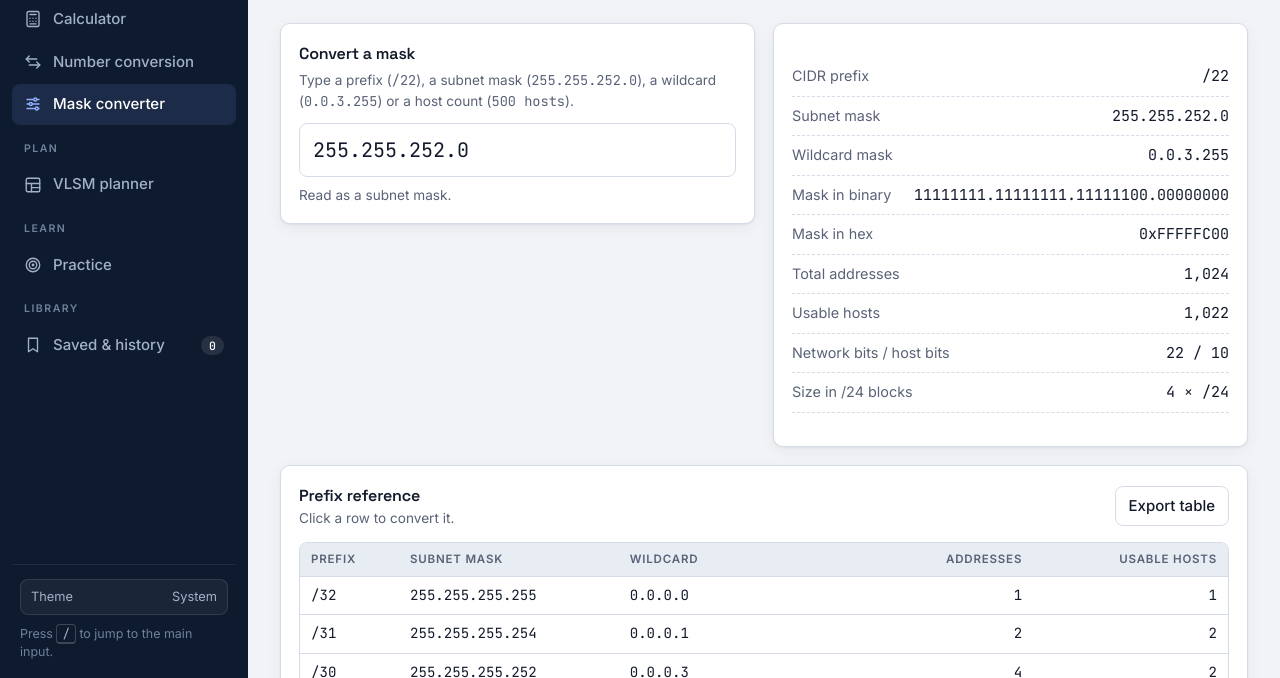
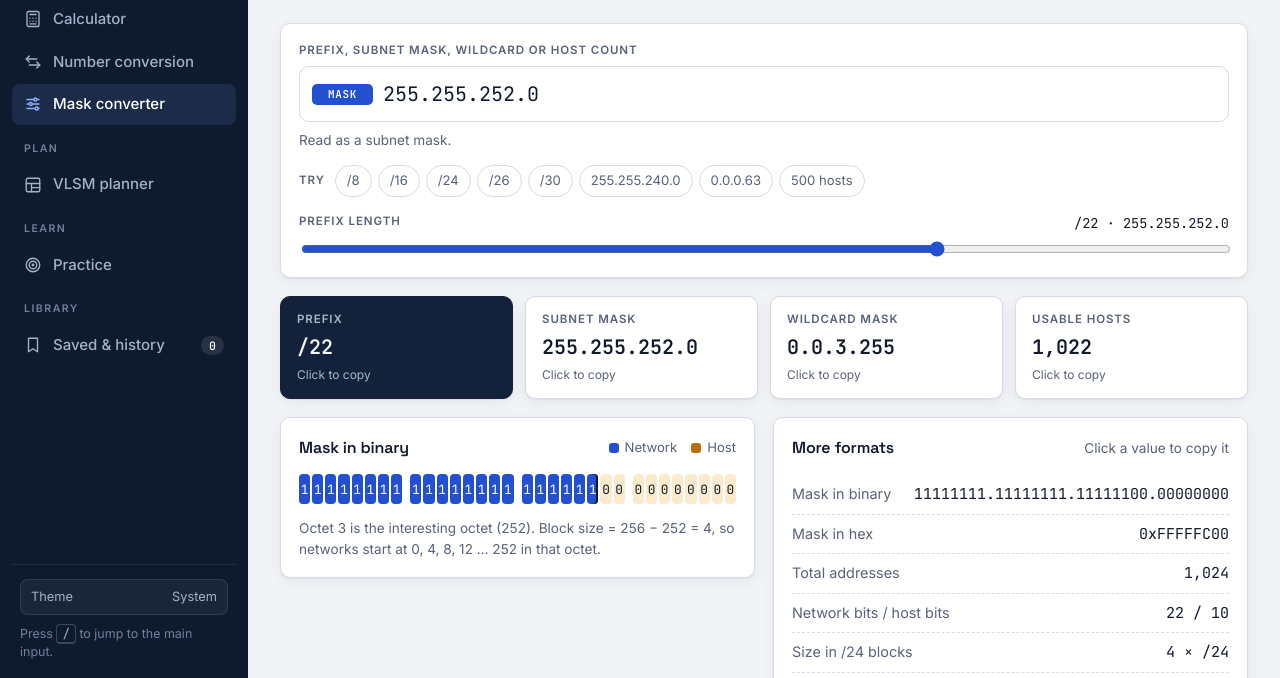
Before and after one commit to Elviera101/SubnetCalculator, a plain HTML site: page index.html in a window 1280 px wide. Both pictures are taken after a click on the button "Mask converter". Shown: the part 122-800 px from the top of the page. Drawn offline with Linux system fonts and the light colour scheme.

Commit message:
Trim calculator details, solid network card, redesign Mask converter

```diff
--- a/index.html
+++ b/index.html
@@ -113,7 +113,6 @@ body::before{content:"";position:fixed;inset:0 0 auto;height:env(safe-area-inset
 
 /* calculator hero */
 .hero{background:var(--hero);color:var(--hero-ink);border-radius:12px;padding:22px 26px;display:flex;flex-wrap:wrap;justify-content:space-between;align-items:center;gap:18px 32px;position:relative;overflow:hidden;box-shadow:var(--shadow)}
-.hero::after{content:"";position:absolute;right:-70px;top:-130px;width:320px;height:320px;border-radius:50%;border:64px solid rgba(255,255,255,.04);pointer-events:none}
 .hero .eyebrow{color:var(--hero-accent)}
 .hero-main{position:relative;z-index:1;min-width:0}
 .hero-cidr{display:flex;align-items:baseline;gap:8px;font-family:var(--f-mono);margin-top:4px;flex-wrap:wrap}
@@ -262,6 +261,19 @@ td.on{background:var(--net-soft);font-weight:600}
 .nib:hover{background:var(--sunken)}
 .nib b{font-family:var(--f-mono);font-size:1.25rem;color:var(--net)}
 .nib span{font-family:var(--f-mono);font-size:.78rem;color:var(--muted)}
+
+/* mask converter */
+.mk-kind{margin-right:4px;min-width:5.6em;text-align:center;background:var(--net);color:var(--net-ink)}
+.mk-tiles{display:grid;grid-template-columns:repeat(4,minmax(0,1fr));gap:12px}
+@media (max-width:760px){.mk-tiles{grid-template-columns:repeat(2,minmax(0,1fr))}}
+.tile{display:grid;gap:4px;text-align:left;background:var(--surface);border:1px solid var(--line);border-radius:10px;padding:14px 16px;cursor:copy;box-shadow:var(--shadow);min-width:0}
+.tile b{font-family:var(--f-mono);font-size:1.25rem;font-weight:600;overflow-wrap:anywhere}
+.tile small{font-size:.75rem;color:var(--muted)}
+.tile:hover{border-color:var(--net)}
+.tile:hover small{color:var(--net)}
+.tile.lead{background:var(--hero);border-color:var(--hero);color:var(--hero-ink)}
+.tile.lead .label,.tile.lead small{color:var(--hero-muted)}
+#mask-table-wrap{position:relative}
 
 /* vlsm */
 .vrows{display:grid;gap:8px}
@@ -378,7 +390,7 @@ pre.preview{margin:0;max-height:260px;overflow:auto;background:var(--sunken);bor
     </div>
     <div class="hero" id="calc-hero"></div>
     <div class="panel">
-      <div class="panel-head"><h3>All details</h3><span class="small muted">Click a value to copy it</span></div>
+      <div class="panel-head"><h3>Details</h3><span class="small muted">Click a value to copy it. Export includes binary, hex and more.</span></div>
       <dl class="kv" id="calc-kv"></dl>
     </div>
   </section>
@@ -450,21 +462,35 @@ pre.preview{margin:0;max-height:260px;overflow:auto;background:var(--sunken);bor
 
   <!-- MASKS -->
   <section class="view" id="v-masks" data-view="masks" hidden>
+    <div class="panel mk-main">
+      <label class="label" for="mask-in" style="display:block;margin-bottom:7px">Prefix, subnet mask, wildcard or host count</label>
+      <div class="cv-box"><span class="cv-tag mk-kind" id="mask-kind">MASK</span><input type="text" id="mask-in" value="255.255.252.0" spellcheck="false" autocomplete="off"></div>
+      <p class="small muted" id="mask-detected" style="margin-top:8px"></p>
+      <p class="err" id="mask-err" hidden></p>
+      <div class="chips cv-examples" id="mask-examples"><span class="label">Try</span></div>
+      <div class="field" style="margin-top:16px">
+        <div style="display:flex;justify-content:space-between;gap:10px"><label class="label" for="mask-slider">Prefix length</label><span class="mono small" id="mask-slider-out"></span></div>
+        <input type="range" id="mask-slider" min="0" max="32" value="22">
+      </div>
+    </div>
+
+    <div class="mk-tiles" id="mask-tiles"></div>
+
     <div class="cols-even">
       <div class="panel">
-        <h3 style="margin-bottom:4px">Convert a mask</h3>
-        <p class="muted small" style="margin-bottom:12px">Type a prefix (<span class="mono">/22</span>), a subnet mask (<span class="mono">255.255.252.0</span>), a wildcard (<span class="mono">0.0.3.255</span>) or a host count (<span class="mono">500 hosts</span>).</p>
-        <input type="text" class="big" id="mask-in" value="255.255.252.0" spellcheck="false" autocomplete="off">
-        <p class="small muted" id="mask-detected" style="margin-top:8px"></p>
-        <p class="err" id="mask-err" hidden></p>
+        <div class="panel-head"><h3>Mask in binary</h3><div class="legend"><span style="--c:var(--net)">Network</span><span style="--c:var(--host)">Host</span></div></div>
+        <div class="bits static" id="mask-bits"></div>
+        <p class="note" id="mask-block" style="margin-top:14px"></p>
       </div>
       <div class="panel">
+        <div class="panel-head"><h3>More formats</h3><span class="small muted">Click a value to copy it</span></div>
         <dl class="kv" id="mask-kv" style="grid-template-columns:minmax(0,1fr)"></dl>
       </div>
     </div>
+
     <div class="panel">
-      <div class="panel-head"><div><h3>Prefix reference</h3><p class="muted small">Click a row to convert it.</p></div><button class="btn" id="mask-export">Export table</button></div>
-      <div class="tbl-wrap tbl-scroll"><table id="mask-table"></table></div>
+      <div class="panel-head"><div><h3>Prefix reference</h3><p class="muted small">Every prefix from /32 to /0. Click a row to convert it.</p></div><button class="btn" id="mask-export">Export table</button></div>
+      <div class="tbl-wrap tbl-scroll" id="mask-table-wrap"><table id="mask-table"></table></div>
     </div>
   </section>
 
@@ -899,14 +925,23 @@ function calcKV(){
     ['IP in binary', binDots(c.ip)], ['Mask in binary', binDots(c.mask)],
   ];
 }
+function calcKVShort(){
+  const c=calc(state.ip,state.p);
+  return [
+    ['Subnet mask', ipStr(c.mask)], ['Wildcard mask', ipStr(c.wild)],
+    ['First usable host', ipStr(c.first)], ['Last usable host', ipStr(c.last)],
+    ['Broadcast address', ipStr(c.bc)], ['Total addresses', fmt(c.size)],
+    ['Previous subnet', c.prev===null?'—':ipStr(c.prev)+'/'+c.p], ['Next subnet', c.next===null?'—':ipStr(c.next)+'/'+c.p],
+  ];
+}
 function renderCalc(){
   const c=calc(state.ip,state.p);
   $('#calc-prefix').value=c.p;
   $('#calc-prefix-out').textContent=`/${c.p} · ${ipStr(c.mask)}`;
   renderBits($('#calc-bits'), c.ip, c.p);
   const range = (c.p>=31 || (c.first>>>8)!==(c.last>>>8)) ? `${ipStr(c.first)} – ${ipStr(c.last)}` : `${ipStr(c.first)} – .${c.last&255}`;
-  $('#calc-hero').innerHTML = `<div class="hero-main"><span class="eyebrow">Network</span><div class="hero-cidr"><strong>${ipStr(c.net)}</strong><span>/${c.p}</span></div><p>Hosts ${range} · Broadcast ${ipStr(c.bc)}</p><div class="hero-tags"><span>Mask ${ipStr(c.mask)}</span><span>Class ${esc(classOf(c.ip))}</span><span>${esc(typeOf(c.ip))}</span></div></div><div class="hero-hosts"><span>Usable hosts</span><strong>${fmt(c.usable)}</strong><small>${fmt(c.size)} total addresses</small></div>`;
-  $('#calc-kv').innerHTML = calcKV().map(([k,v])=>`<div><dt>${k}</dt><dd class="copyable" title="Click to copy">${esc(v)}</dd></div>`).join('');
+  $('#calc-hero').innerHTML = `<div class="hero-main"><span class="eyebrow">Network</span><div class="hero-cidr"><strong>${ipStr(c.net)}</strong><span>/${c.p}</span></div><p>Hosts ${range} · Broadcast ${ipStr(c.bc)}</p><div class="hero-tags"><span>Mask ${ipStr(c.mask)}</span><span>Class ${esc(classOf(c.ip))}</span></div></div><div class="hero-hosts"><span>Usable hosts</span><strong>${fmt(c.usable)}</strong><small>${fmt(c.size)} total addresses</small></div>`;
+  $('#calc-kv').innerHTML = calcKVShort().map(([k,v])=>`<div><dt>${k}</dt><dd class="copyable" title="Click to copy">${esc(v)}</dd></div>`).join('');
 }
 $('#calc-in').addEventListener('input',e=>{
   const r=parseCIDR(e.target.value);
@@ -1096,18 +1131,42 @@ function maskKV(p){
   const per24 = p<=24 ? `${fmt(2**(24-p))} × /24` : `1/${2**(p-24)} of a /24`;
   return [['CIDR prefix','/'+p],['Subnet mask',ipStr(m)],['Wildcard mask',ipStr(w)],['Mask in binary',binDots(m)],['Mask in hex',hex(m)],['Total addresses',fmt(2**(32-p))],['Usable hosts',fmt(usableOf(p))],['Network bits / host bits',`${p} / ${32-p}`],['Size in /24 blocks',per24]];
 }
+function maskKind(r){ return /CIDR/.test(r.from)?'CIDR':/hosts/.test(r.from)?'HOSTS':/wildcard/.test(r.from)?'WILDCARD':'MASK'; }
+function maskBlockNote(p){
+  if(p===0) return 'A /0 covers every IPv4 address.';
+  if(p===32) return 'A /32 is a single address, often used for one host or a loopback.';
+  if(p%8===0) return `/${p} ends on an octet boundary. Each subnet is ${fmt(2**(32-p))} addresses, so network addresses step by 1 in octet ${p/8}.`;
+  const k=Math.floor(p/8), mo=(maskOf(p)>>>(24-8*k))&255, blk=256-mo;
+  const starts=[]; for(let v=0; v<256 && starts.length<4; v+=blk) starts.push(v);
+  return `Octet ${k+1} is the interesting octet (${mo}). Block size = 256 − ${mo} = ${blk}, so networks start at ${starts.join(', ')}${256/blk>4?` … ${256-blk}`:''} in that octet.`;
+}
 function renderMask(){
+  const box=$('#mask-in').closest('.cv-box');
   const r=parseMaskAny($('#mask-in').value);
-  $('#mask-in').classList.toggle('invalid',!!r.error); $('#mask-err').hidden=!r.error; $('#mask-err').textContent=r.error||'';
+  box.classList.toggle('invalid',!!r.error); $('#mask-err').hidden=!r.error; $('#mask-err').textContent=r.error||'';
   if(r.error) return;
-  maskP=r.p; $('#mask-detected').textContent=r.from+'.';
-  $('#mask-kv').innerHTML = maskKV(r.p).map(([k,v])=>`<div><dt>${k}</dt><dd class="copyable" title="Click to copy">${esc(v)}</dd></div>`).join('');
-  $$('#mask-table tbody tr').forEach(tr=>tr.classList.toggle('sel', +tr.dataset.p===r.p));
+  const p=r.p, m=maskOf(p), w=wildOf(p); maskP=p;
+  $('#mask-kind').textContent=maskKind(r); $('#mask-detected').textContent=r.from+'.';
+  $('#mask-slider').value=p; $('#mask-slider-out').textContent=`/${p} · ${ipStr(m)}`;
+  $('#mask-tiles').innerHTML=[['Prefix','/'+p],['Subnet mask',ipStr(m)],['Wildcard mask',ipStr(w)],['Usable hosts',fmt(usableOf(p))]]
+    .map(([k,v],i)=>`<button type="button" class="tile${i===0?' lead':''}" data-copy="${v}"><span class="label">${k}</span><b>${v}</b><small>Click to copy</small></button>`).join('');
+  renderBits($('#mask-bits'), m, p, {static:true});
+  $('#mask-block').textContent=maskBlockNote(p);
+  $('#mask-kv').innerHTML = maskKV(p).filter(([k])=>!['CIDR prefix','Subnet mask','Wildcard mask','Usable hosts'].includes(k))
+    .map(([k,v])=>`<div><dt>${k}</dt><dd class="copyable" title="Click to copy">${esc(v)}</dd></div>`).join('');
+  $$('#mask-table tbody tr').forEach(tr=>tr.classList.toggle('sel', +tr.dataset.p===p));
+  const sel=$(`#mask-table tr[data-p="${p}"]`), wrap=$('#mask-table-wrap');
+  if(sel && wrap) wrap.scrollTop = Math.max(0, sel.offsetTop - wrap.clientHeight/2 + sel.offsetHeight/2);
 }
 function maskTableRows(){ const rows=[]; for(let p=32;p>=0;p--) rows.push(['/'+p, ipStr(maskOf(p)), ipStr(wildOf(p)), fmt(2**(32-p)), fmt(usableOf(p))]); return rows; }
 $('#mask-table').innerHTML = '<thead><tr><th>Prefix</th><th>Subnet mask</th><th>Wildcard</th><th class="r">Addresses</th><th class="r">Usable hosts</th></tr></thead><tbody>' +
   maskTableRows().map(r=>`<tr class="click" data-p="${r[0].slice(1)}"><td class="mono">${r[0]}</td><td class="mono">${r[1]}</td><td class="mono">${r[2]}</td><td class="mono r">${r[3]}</td><td class="mono r">${r[4]}</td></tr>`).join('') + '</tbody>';
-$('#mask-table').addEventListener('click',e=>{ const tr=e.target.closest('tr[data-p]'); if(!tr) return; $('#mask-in').value=ipStr(maskOf(+tr.dataset.p)); renderMask(); window.scrollTo({top:0,behavior:'smooth'}); });
+$('#mask-table').addEventListener('click',e=>{ const tr=e.target.closest('tr[data-p]'); if(!tr) return; $('#mask-in').value='/'+tr.dataset.p; renderMask(); $('.mk-main').scrollIntoView({behavior:'smooth',block:'start'}); });
+$('#mask-slider').addEventListener('input',e=>{ $('#mask-in').value='/'+e.target.value; renderMask(); });
+$('#mask-tiles').addEventListener('click',e=>{ const t=e.target.closest('[data-copy]'); if(t) copyText(t.dataset.copy, t.querySelector('b')); });
+const MASK_EXAMPLES=['/8','/16','/24','/26','/30','255.255.240.0','0.0.0.63','500 hosts'];
+$('#mask-examples').insertAdjacentHTML('beforeend', MASK_EXAMPLES.map(v=>`<button type="button" data-mex="${v}">${v}</button>`).join(''));
+$('#mask-examples').addEventListener('click',e=>{ const b=e.target.closest('[data-mex]'); if(!b) return; $('#mask-in').value=b.dataset.mex; renderMask(); });
 $('#mask-in').addEventListener('input',renderMask);
 $('#mask-kv').addEventListener('click',e=>{ const d=e.target.closest('dd'); if(d) copyText(d.textContent,d); });
 $('#mask-export').onclick=()=>openExport({title:'IPv4 prefix reference', table:{head:['Prefix','Subnet mask','Wildcard','Addresses','Usable hosts'], rows:maskTableRows()}});
```
